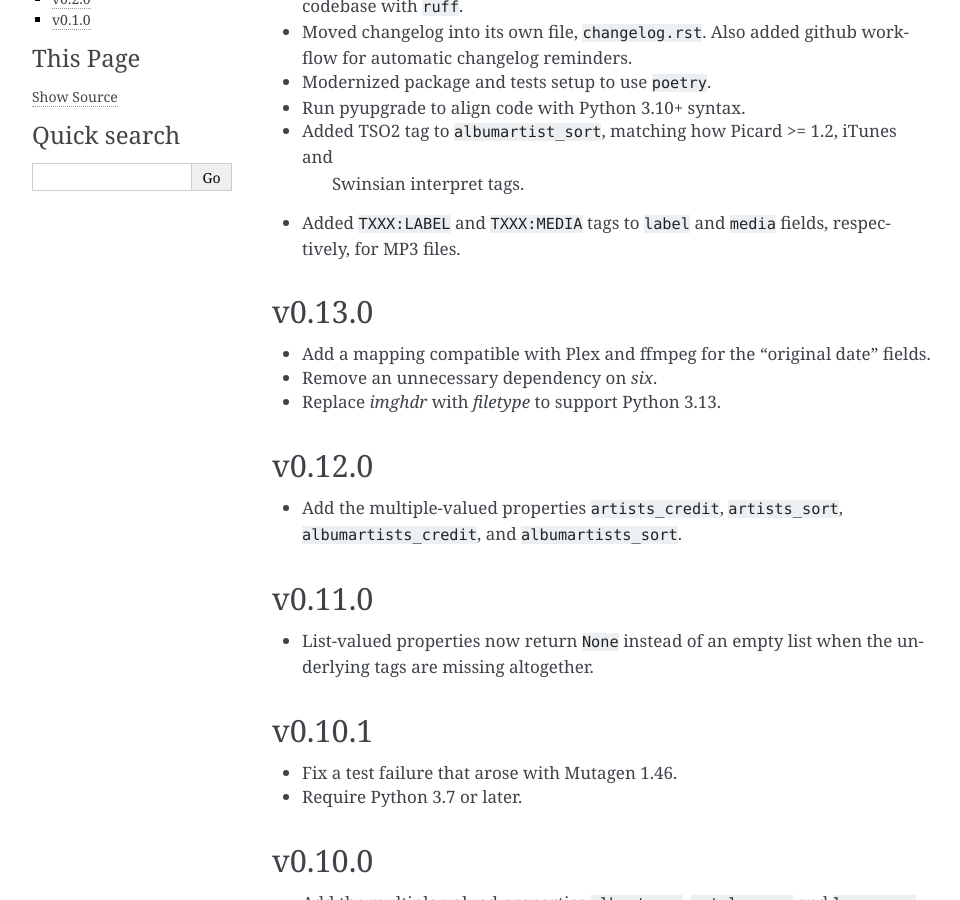
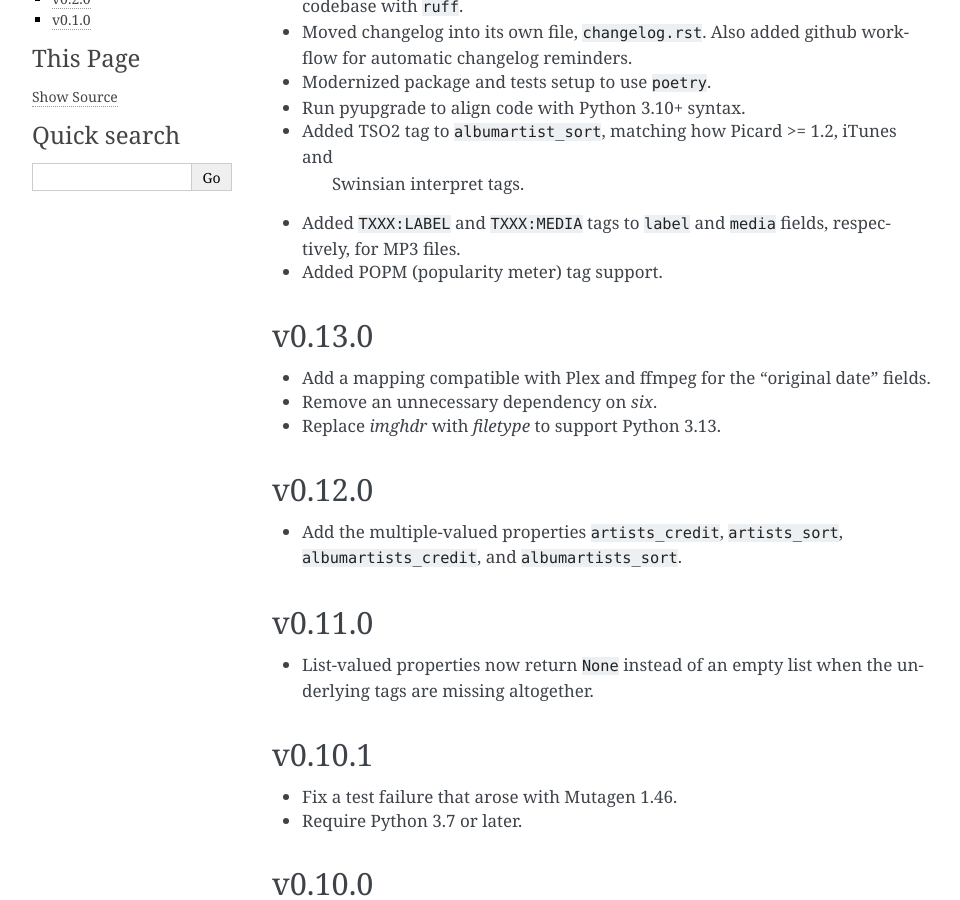
Before and after one commit to beetbox/mediafile, a Sphinx documentation site: the page built from docs/changelog.rst, in a window 1280 px wide and 900 px high, scrolled down 442 px. Shown: the whole window, without its empty margins (148-1108 px from the left). Built offline with Sphinx 7.4.7, drawn with Linux system fonts in a browser that asks for light colours.

Commit message:
Changelog entry

```diff
--- a/docs/changelog.rst
+++ b/docs/changelog.rst
@@ -24,6 +24,7 @@ v1.0.0
       Swinsian interpret tags.
 - Added ``TXXX:LABEL`` and ``TXXX:MEDIA`` tags to ``label`` and ``media``
   fields, respectively, for MP3 files.
+- Added POPM (popularity meter) tag support.
 
 v0.13.0
 -------
```
Also changed, not shown: 1 other file.
